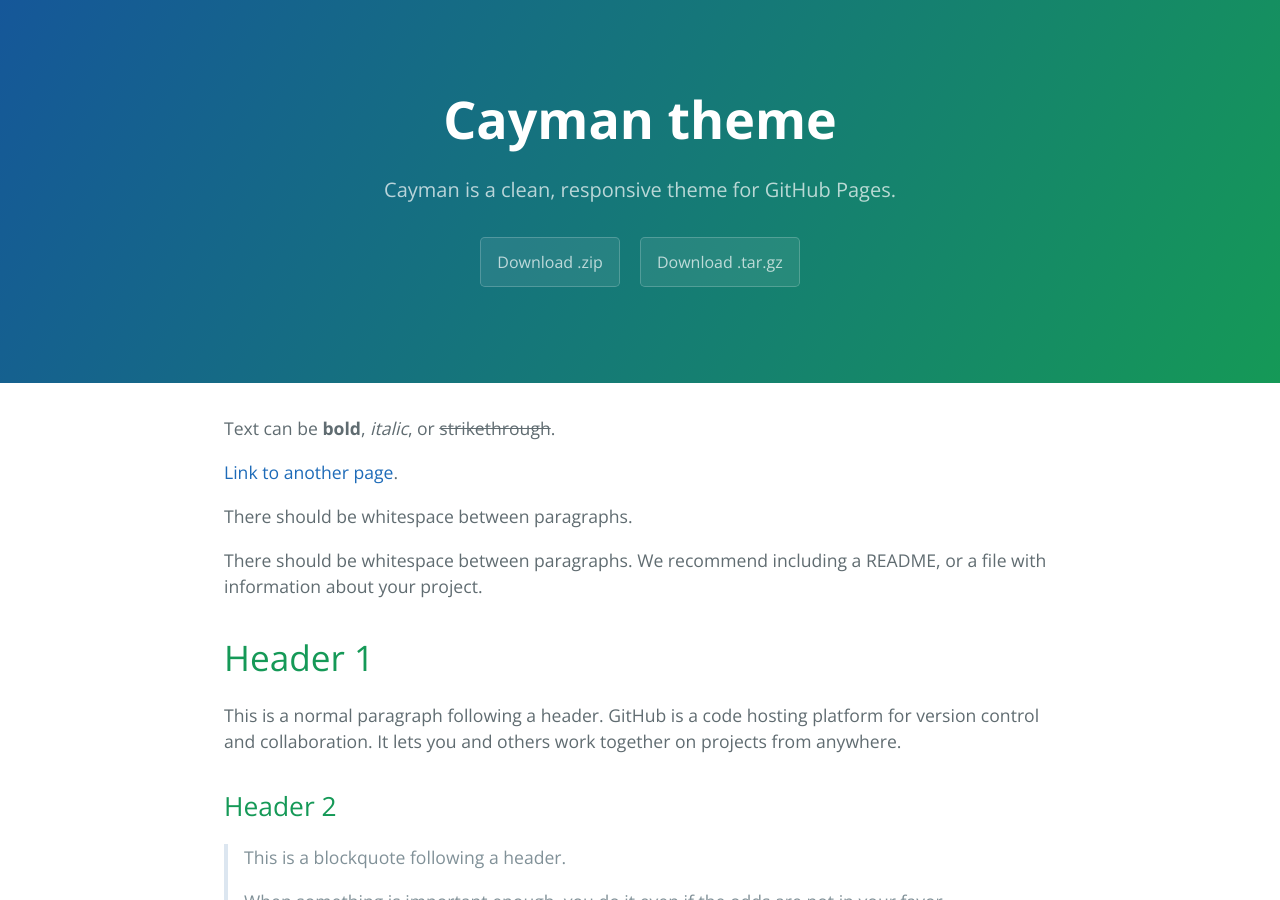
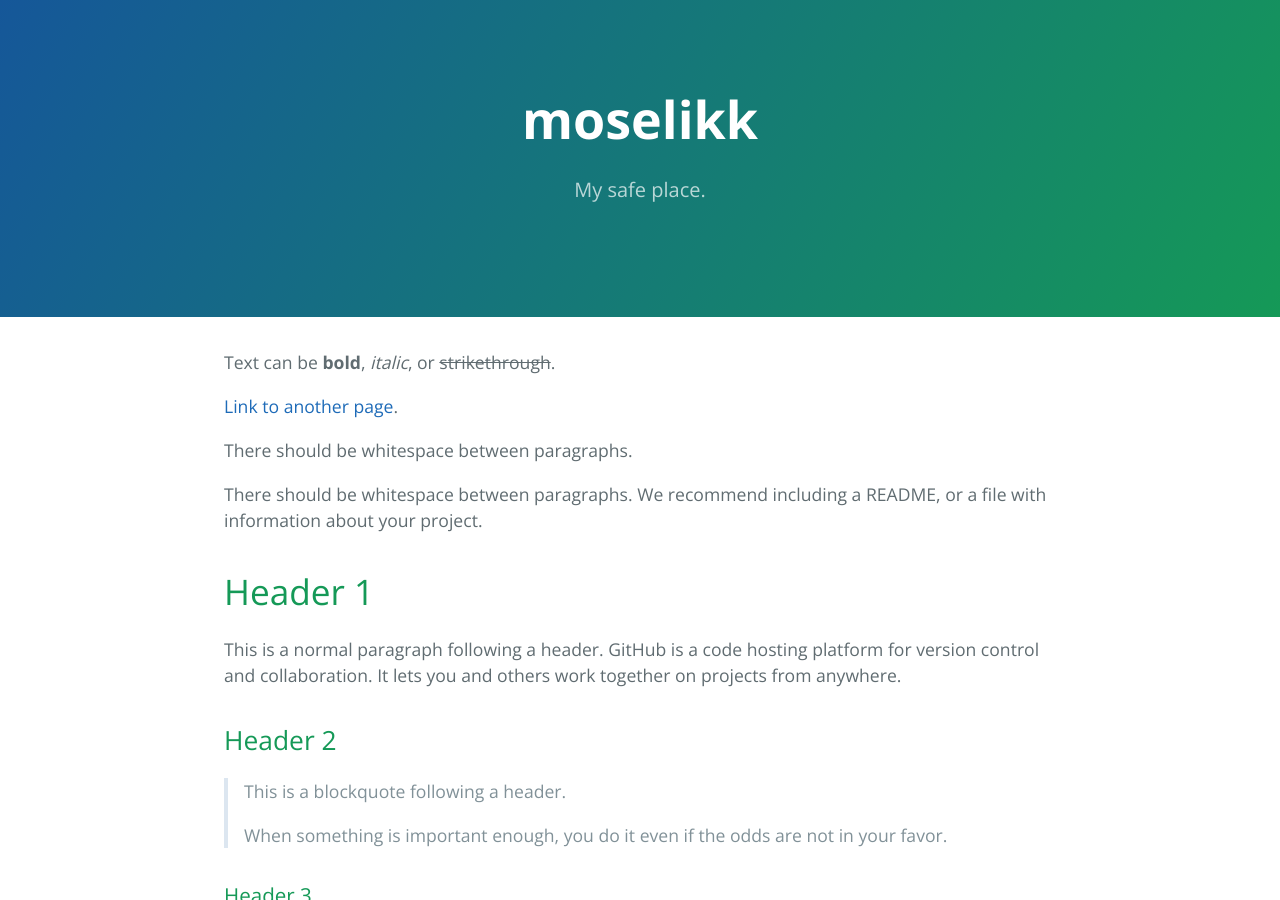
Before and after one commit to moselikk/moselikk.github.io, a Jekyll site: the page built from page10086.md, in a window 1280 px wide and 900 px high. Built offline with Jekyll 4.4.1, drawn with Linux system fonts in a browser that asks for light colours.

Commit message:
Update _config.yml
update some files

```diff
--- a/_config.yml
+++ b/_config.yml
@@ -1,5 +1,5 @@
-title: Cayman theme
-description: Cayman is a clean, responsive theme for GitHub Pages.
-show_downloads: true
+title: moselikk
+description: My safe place.
+show_downloads: false
 google_analytics:
 theme: jekyll-theme-cayman
```
